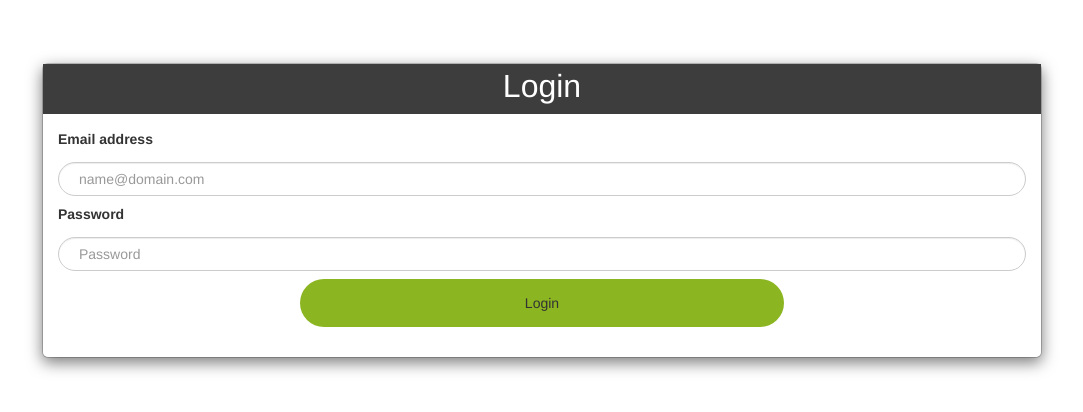
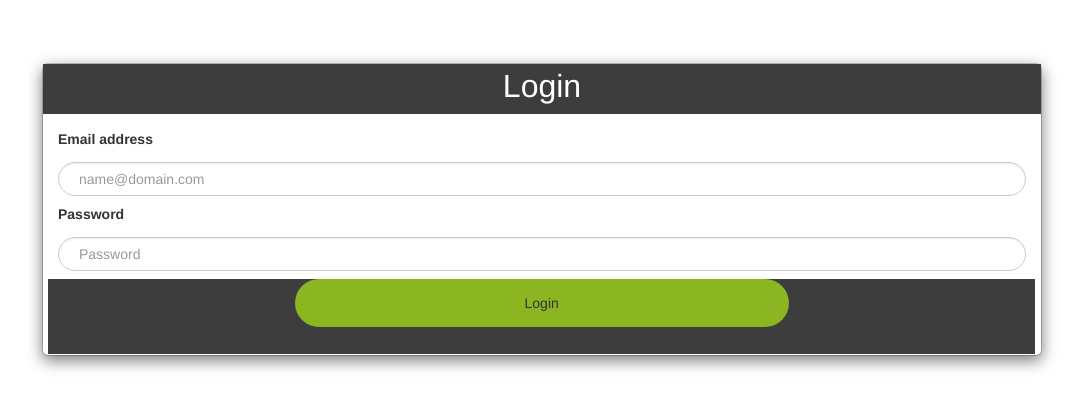
Before and after one commit to Mazenalchalah/mtest, a website: page public/index.html in a window 1280 px wide. Shown: the whole page, without its empty margins (98-1181 px from the left). Drawn offline with nearby package versions, Linux system fonts and the light colour scheme.

Commit message:
recommendations

```diff
--- a/public/index.html
+++ b/public/index.html
@@ -28,13 +28,16 @@
                     {{errorMessage}}
                 </div>
                 <div  class="form-group">
+                    <div>
                     <label for="email">Email address</label>
                     <input type="text" class="form-control" id="email" ng-model="email" placeholder="name@domain.com" required>
 
 
                     <label for="password">Password</label>
+
                     <input type="password" class="form-control" id="password" ng-model="password" placeholder="Password" required>
-                   <center> <button type="submit"  ng-click="login()">Login</button></center>
+                </div>
+                   <div  style="background-color:#3D3D3D;margin-left:-10px;width:102%;height:75px;margin-bottom:-29px"><center> <button type="submit"  ng-click="login()">Login</button></center></div>
                 </div>
 
             </div>
--- a/public/style.css
+++ b/public/style.css
@@ -23,6 +23,7 @@ input[type=text], input[type=password] {
        width: 50%;
        font-size:15px;
        border:1px;
+       margin-bottom:-20px;
 
    }
 
```
Also changed, not shown: 1 other file.
